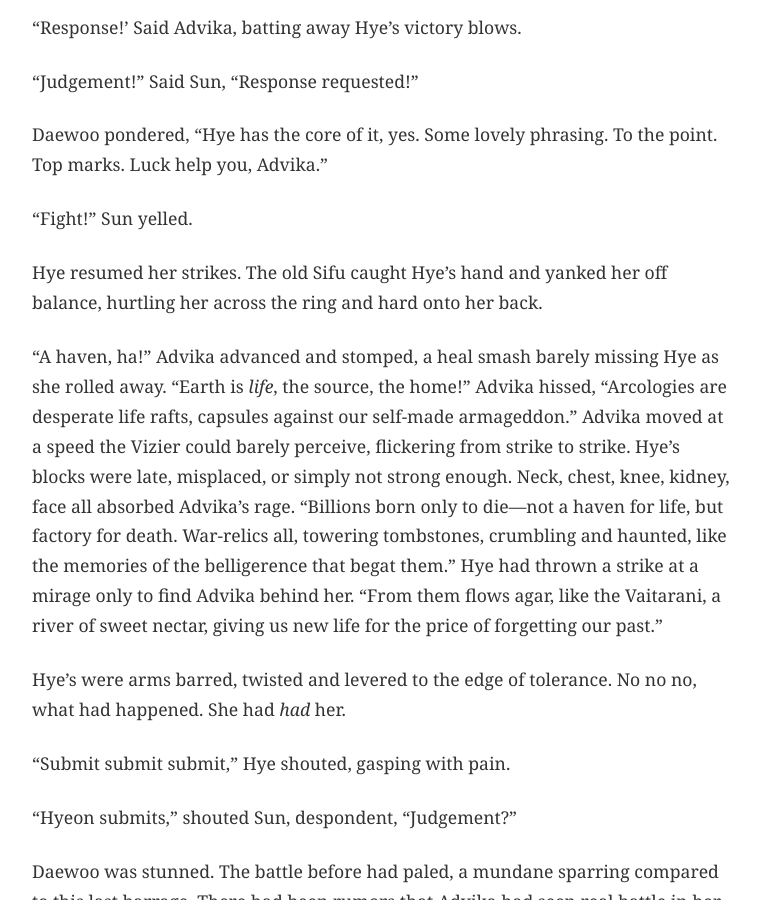
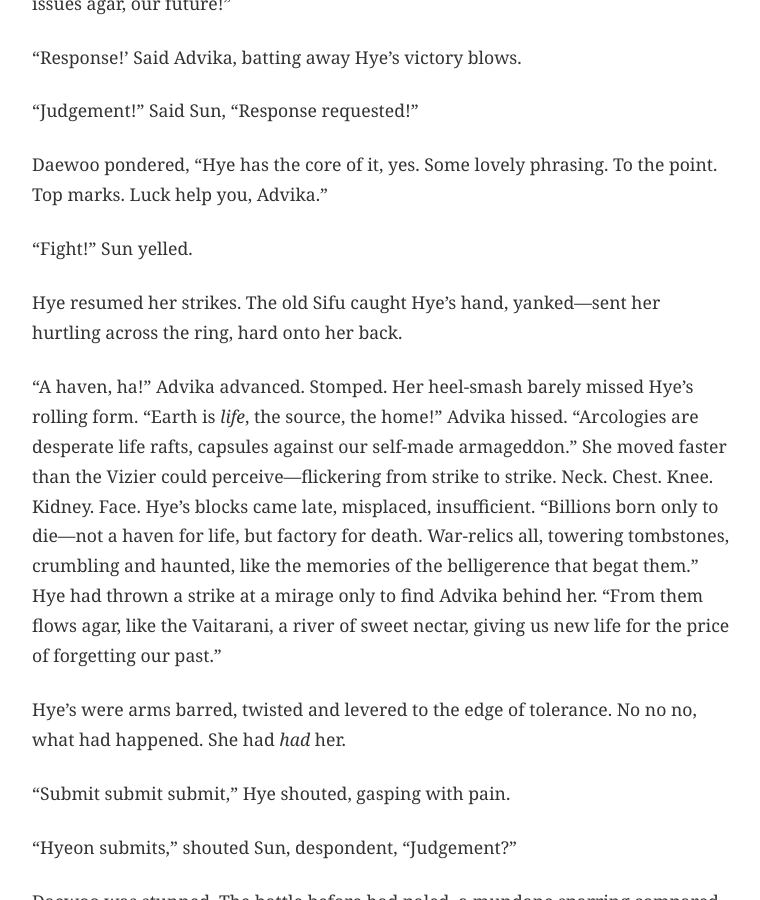
Before and after one commit to kmunki/kmunki.github.io, a Jekyll site: the page built from _fiction/violet/011-chapter-01.md, in a window 1280 px wide and 900 px high, scrolled down 10039 px. Shown: the whole window, without its empty margins (258-1018 px from the left). Built offline with Jekyll 4.4.1, drawn with Linux system fonts in a browser that asks for light colours; some of the changed text lies outside the part shown.

Commit message:
Polish Ch 1: structure-precision-rhythm-technical
Applied 4 improvements: opening line agency, sensory grounding, combat rhythm, typo fix

Full review in PR.

🤖 Generated with Claude Code
Co-Authored-By: Claude <noreply@anthropic.com>

```diff
--- a/_fiction/violet/011-chapter-01.md
+++ b/_fiction/violet/011-chapter-01.md
@@ -7,9 +7,9 @@ permalink: /fiction/violet/chapter-01/
 act: 1
 date: November 02, 2025
 ---
-Hye, royal Ward of the New Joseon Dynasty, had never quite understood her luck. Chosen from her rainy fishing village at four, whether by chance or fate—they were forever arguing which it was—she was put with the same Royal Rearer as Sun. Only five herself, the royal-born Princess sat next to the scared, sad newcomer. Hye clung to her and, in many ways, never quite let go. Sixteen intervening years and a battalion of tutors, courses, and ceremonies later they were still a pair.
+Hye had never quite understood her luck—not the engineered fortune of a royal Ward, nor the cosmic joke that made her one. Chosen from her rainy fishing village at four, whether by chance or fate—they were forever arguing which it was—she was put with the same Royal Rearer as Sun. Only five herself, the royal-born Princess sat next to the scared, sad newcomer. Hye clung to her and, in many ways, never quite let go. Sixteen intervening years and a battalion of tutors, courses, and ceremonies later they were still a pair.
 
-With its black-in-the-shade-green-in-the-sun tiles and conifer gardens, the Summer Palace almost glowed as golden-hour light spilled across the mountainside. Enjoying the deliciously cool autumn afternoon, Princess Sun grinned as she came around the curving stone path to find her sister balled up on a settee, elbows on knees, nose in book.
+With its black-in-the-shade-green-in-the-sun tiles and conifer gardens, the Summer Palace caught fire each evening—golden-hour light igniting the mountainside in amber and jade. Enjoying the deliciously cool autumn afternoon, Princess Sun grinned as she came around the curving stone path to find her sister balled up on a settee, elbows on knees, nose in book.
 
 “Fantasizing again, Hye?” Sun asked, teasing, “One of your wuxia novels? *Condor Heroes?*”
 
@@ -229,9 +229,9 @@ Daewoo pondered, “Hye has the core of it, yes. Some lovely phrasing. To the po
 
 “Fight!” Sun yelled.
 
-Hye resumed her strikes. The old Sifu caught Hye’s hand and yanked her off balance, hurtling her across the ring and hard onto her back.
+Hye resumed her strikes. The old Sifu caught Hye's hand, yanked—sent her hurtling across the ring, hard onto her back.
 
-“A haven, ha!” Advika advanced and stomped, a heal smash barely missing Hye as she rolled away. “Earth is *life*, the source, the home!” Advika hissed, “Arcologies are desperate life rafts, capsules against our self-made armageddon.” Advika moved at a speed the Vizier could barely perceive, flickering from strike to strike. Hye’s blocks were late, misplaced, or simply not strong enough. Neck, chest, knee, kidney, face all absorbed Advika’s rage. “Billions born only to die—not a haven for life, but factory for death. War-relics all, towering tombstones, crumbling and haunted, like the memories of the belligerence that begat them.” Hye had thrown a strike at a mirage only to find Advika behind her. “From them flows agar, like the Vaitarani, a river of sweet nectar, giving us new life for the price of forgetting our past.”
+"A haven, ha!" Advika advanced. Stomped. Her heel-smash barely missed Hye's rolling form. "Earth is *life*, the source, the home!" Advika hissed. "Arcologies are desperate life rafts, capsules against our self-made armageddon." She moved faster than the Vizier could perceive—flickering from strike to strike. Neck. Chest. Knee. Kidney. Face. Hye's blocks came late, misplaced, insufficient. “Billions born only to die—not a haven for life, but factory for death. War-relics all, towering tombstones, crumbling and haunted, like the memories of the belligerence that begat them.” Hye had thrown a strike at a mirage only to find Advika behind her. “From them flows agar, like the Vaitarani, a river of sweet nectar, giving us new life for the price of forgetting our past.”
 
 Hye’s were arms barred, twisted and levered to the edge of tolerance. No no no, what had happened. She had *had* her.
 
```
